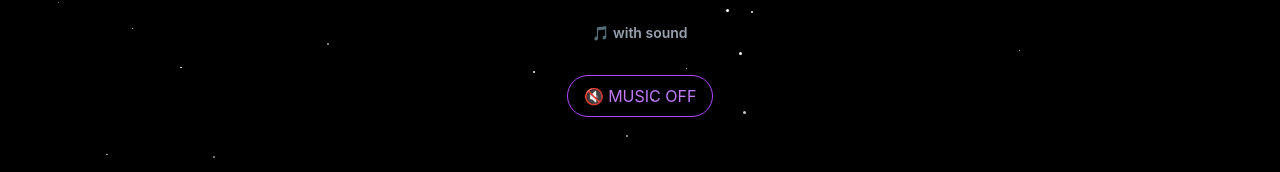
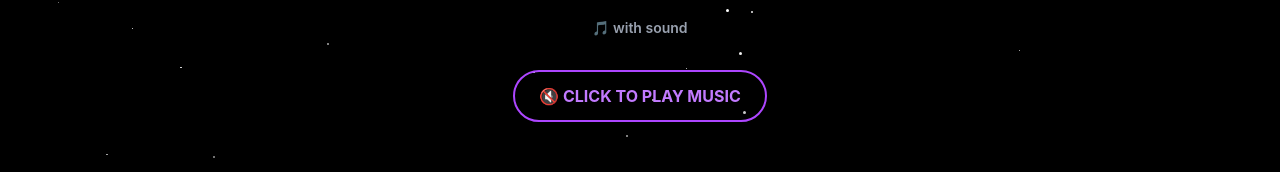
Before and after one commit to xtestegg/site-fero, a React (Vite) app: page / in a window 1280 px wide. Shown: the part 616-788 px from the top of the page. Built offline with nearby package versions, Linux system fonts and the light colour scheme.

Commit message:
Improve: Music button now shows 'CLICK TO PLAY MUSIC' until activated

```diff
--- a/src/web/pages/index.tsx
+++ b/src/web/pages/index.tsx
@@ -142,9 +142,13 @@ export default function Home() {
           {/* Music Toggle */}
           <button
             onClick={toggleMusic}
-            className="flex items-center gap-2 px-4 py-2 rounded-full border border-purple-500 text-purple-400 hover:bg-purple-500 hover:text-white transition-all"
+            className={`flex items-center gap-2 px-6 py-3 rounded-full border-2 font-bold transition-all ${
+              isPlaying
+                ? "border-green-500 text-green-400 bg-green-500/10 hover:bg-green-500/20"
+                : "border-purple-500 text-purple-400 hover:bg-purple-500/20"
+            }`}
           >
-            {isPlaying ? "🔊 MUSIC ON" : "🔇 MUSIC OFF"}
+            {isPlaying ? "🔊 MUSIC ON" : "🔇 CLICK TO PLAY MUSIC"}
           </button>
         </div>
       </div>
```
